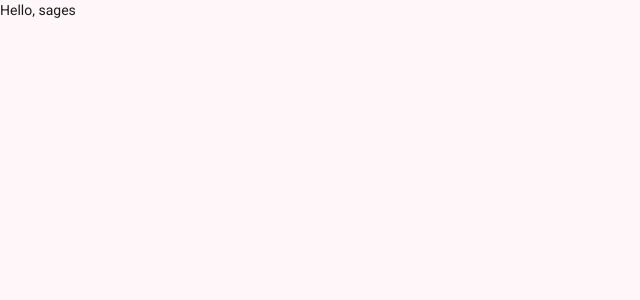
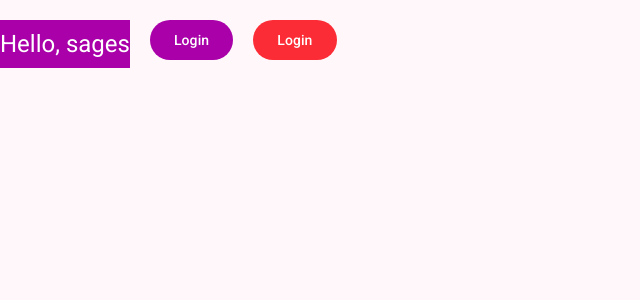
Before and after one commit to ev45ive/sages-angular-open-1026, an Angular app: page / in a window 1280 px wide. Shown: the top 300 px of the page, without its empty margins (0-640 px from the left). Built offline with nearby package versions, Linux system fonts and the light colour scheme.

Commit message:
tailwind @theme + material mapping + primary/on-primary

```diff
--- a/src/app/app.ts
+++ b/src/app/app.ts
@@ -1,14 +1,21 @@
 import { Component, signal } from '@angular/core';
+import { MatButton } from '@angular/material/button';
 import { RouterOutlet } from '@angular/router';
 
 @Component({
-  imports: [RouterOutlet],
+  imports: [RouterOutlet, MatButton],
   selector: 'app-root',
   styles: [],
   template: `
-    <h1>Hello, {{ title() }}</h1>
+    <div class="my-5 mx-auto container grid gap-5">
+      <div class="flex justify-betwen gap-5">
+        <h1 class="text-2xl leading-loose bg-primary text-on-primary">Hello, {{ title() }}</h1>
+        <button mat-flat-button>Login</button>
+        <button mat-flat-button class="featured">Login</button>
+      </div>
 
-    <router-outlet />
+      <router-outlet />
+    </div>
   `,
 })
 export class App {
--- a/src/styles.css
+++ b/src/styles.css
@@ -1,3 +1,16 @@
 /* You can add global styles to this file, and also import other style files */
 
 @import 'tailwindcss';
+
+@theme inline{
+  /* --color-*: initial; */
+  --color-primary: var(--mat-sys-primary);
+  --color-on-primary: var(--mat-sys-on-primary);
+}
+
+[mat-flat-button].featured {
+  --mat-button-filled-container-color: var(--color-red-500);
+}
+.featured-buttons [mat-flat-button] {
+  --mat-button-filled-container-color: var(--color-red-500);
+}
```
